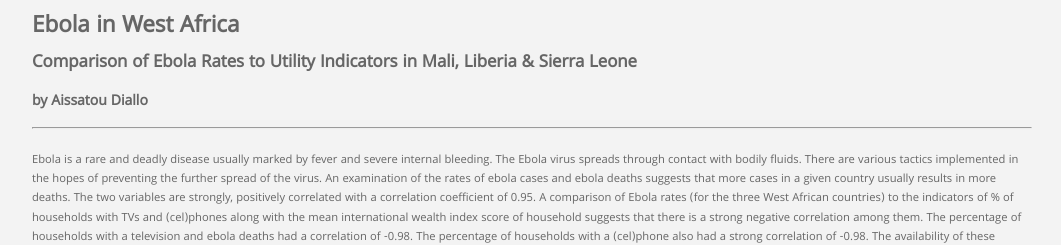
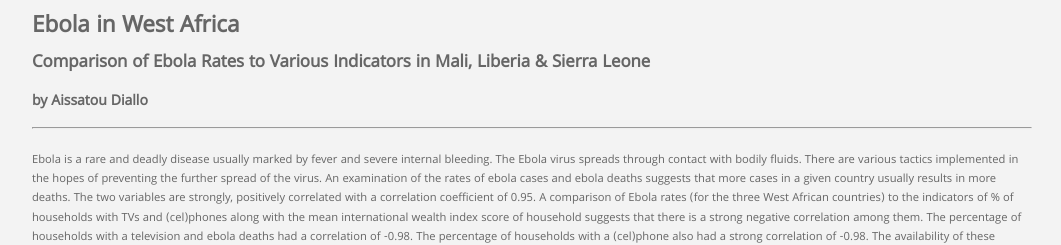
Before and after one commit to ad605/ad605.github.io, a Jekyll site: the page datavizproject/index.html, which Jekyll copies as it is, in a window 1280 px wide and 900 px high. Shown: the top 245 px of the window, without its empty margins (108-1169 px from the left). Built offline with Jekyll 4.4.1, drawn with Linux system fonts in a browser that asks for light colours.

Commit message:
Update index.html

```diff
--- a/datavizproject/index.html
+++ b/datavizproject/index.html
@@ -228,7 +228,7 @@
       <div class="container">
         <div class="page-header">
           <h1>Ebola in West Africa</h1>
-          <h2>Comparison of Ebola Rates to Utility Indicators in Mali, Liberia & Sierra Leone</h2>
+          <h2>Comparison of Ebola Rates to Various Indicators in Mali, Liberia & Sierra Leone</h2>
           <h3>by Aissatou Diallo</h3>
           <hr>
         </div>
```
